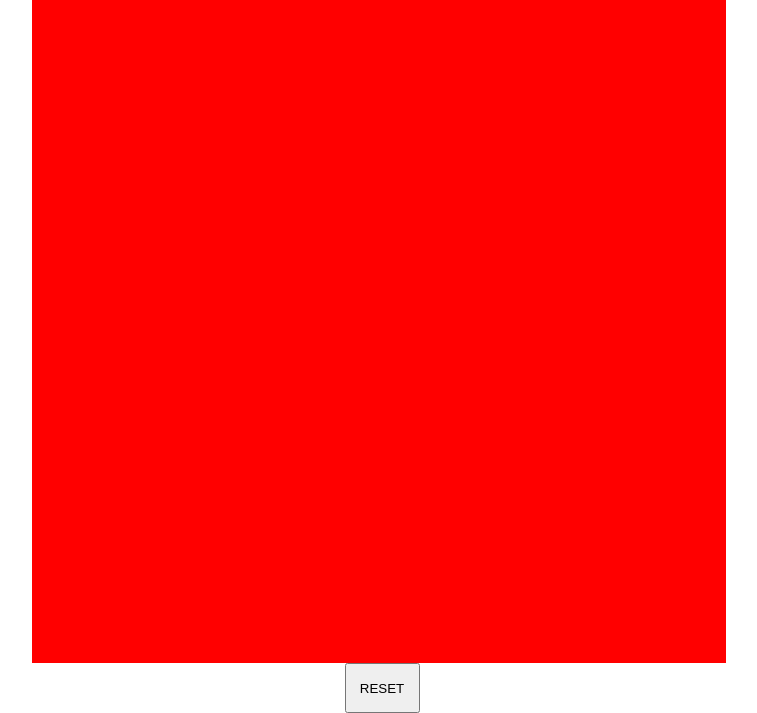
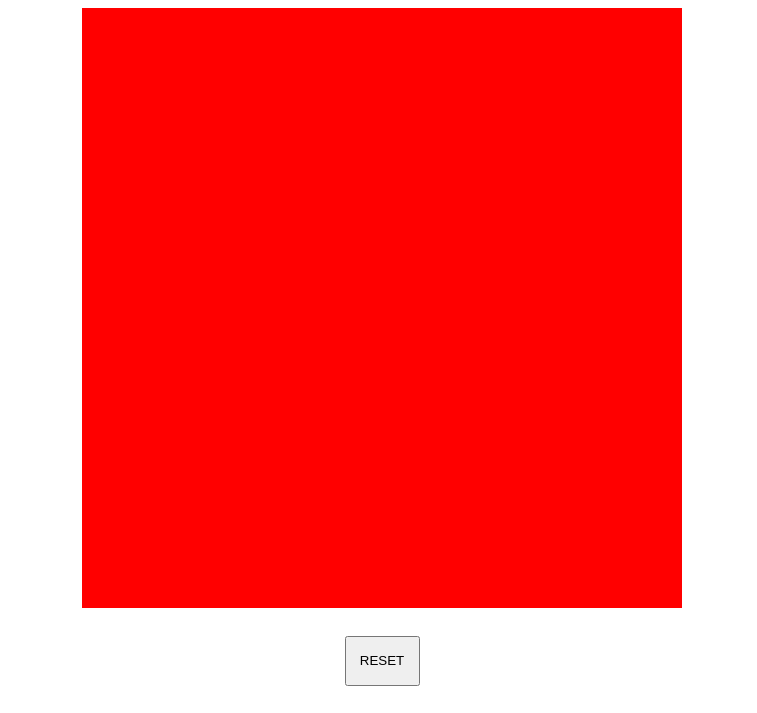
Before and after one commit to Ikuchar1/EtchASketch, a plain HTML site: page index.html in a window 1280 px wide. Shown: the part 87-800 px from the top of the page, without its empty margins (258-1015 px from the left). Drawn offline with Linux system fonts and the light colour scheme.

Commit message:
Fixed Dimensions

```diff
--- a/index.html
+++ b/index.html
@@ -10,16 +10,7 @@
 
     <div class="header">Move Mouse To Draw</div>
 
-    <div class="grid">
-
-        <!-- <div class="item item-1">Item1</div>
-        <div class="item item-2">Item2</div>
-        <div class="item item-3">Item3</div>
-        <div class="item item-1">Item1</div>
-        <div class="item item-2">Item2</div>
-        <div class="item item-3">Item3</div> -->
-
-    </div>
+    <div class="grid"></div>
 
     <div>
         <button id="btn">RESET</button>
--- a/style.css
+++ b/style.css
@@ -7,7 +7,6 @@
 body{
     margin:0;
     padding: 0;
-    line-height: 1.6;
     word-spacing: 1.4px;
     color: black;
     display:flex;
@@ -20,8 +19,8 @@ body{
 }
 
 .grid{
-    width:700px;
-    height: 700px;
+    width:600px;
+    height: 600px;
     margin: 0 auto;
     background: white;
     display:flex;
```
Also changed, not shown: script.js (+3 -5 lines).
